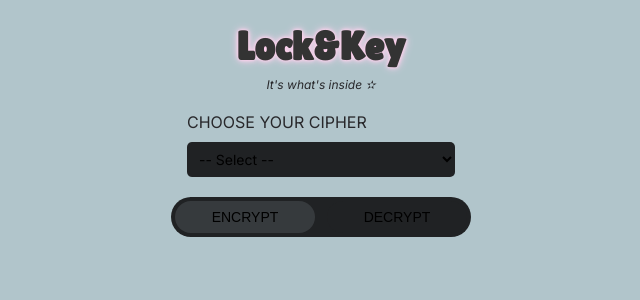
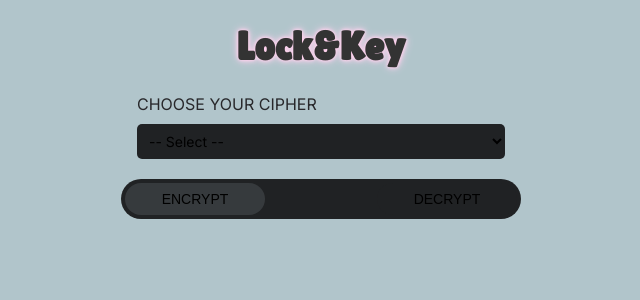
Before and after one commit to ved4a/enc-dec-app, a React (Vite) app: page / in a window 1280 px wide. Shown: the top 300 px of the page, without its empty margins (319-959 px from the left). Built offline with nearby package versions, Linux system fonts and the light colour scheme.

Commit message:
fix: rm tagline & feat: change width

```diff
--- a/package.json
+++ b/package.json
@@ -12,7 +12,8 @@
   "dependencies": {
     "react": "^19.0.0",
     "react-dom": "^19.0.0",
-    "react-router": "^7.4.0"
+    "react-router": "^7.4.0",
+    "react-router-dom": "^7.4.0"
   },
   "devDependencies": {
     "@eslint/js": "^9.21.0",
--- a/src/App.css
+++ b/src/App.css
@@ -1,7 +1,7 @@
 #root {
-  /* max-width: 1440px;
-  min-width: 300px; */
-  width: 300px;
+  /* max-width: 1440px; */
+  min-width: 300px;
+  width: 400px;
   margin: auto;
   text-align: center;
   margin-top: 1em;
@@ -15,13 +15,6 @@
   text-shadow: 0 0 3px #ffd2ee, 0 0 5px #ffd2ee, 0 0 10px #ffd2ee;
 
   margin: auto 0;
-}
-
-#tagline {
-  margin: 0;
-  font-style: italic;
-
-  font-size: 12px;
 }
 
 .section {
--- a/src/components/WebAppName.jsx
+++ b/src/components/WebAppName.jsx
@@ -3,7 +3,6 @@ function WebAppName() {
     <>
       <div className="title-subtitle">
         <h1 id="title">Lock&Key</h1>
-        <p id="tagline">It's what's inside ✫</p>
       </div>
     </>
   );
```
Also changed, not shown: 1 other file (tests, documents, lock files or other folders).
